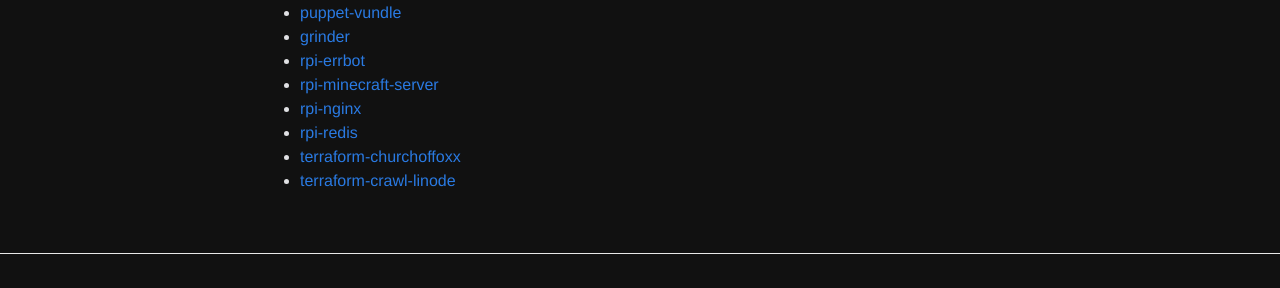
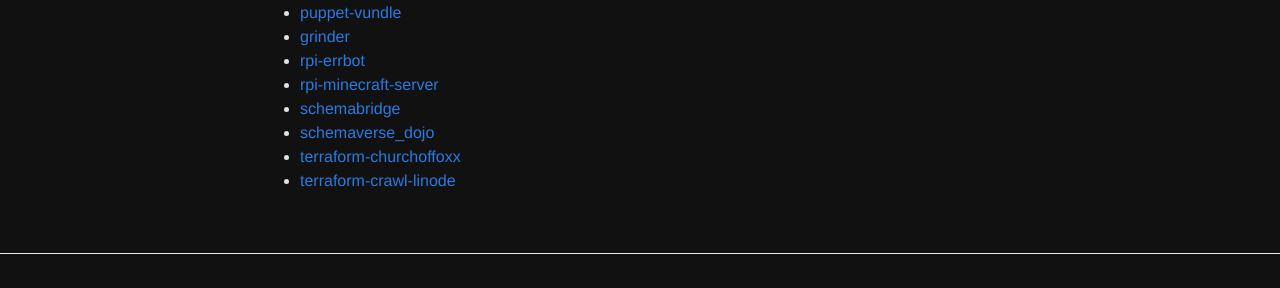
Before and after one commit to frozenfoxx/frozenfoxx.github.io, a Jekyll site: the page built from projects.md, in a window 1280 px wide. Shown: the part 706-994 px from the top of the page. Built offline with Jekyll 4.4.1, drawn with Linux system fonts in a browser that asks for light colours.

Commit message:
Update projects.md

```diff
--- a/projects.md
+++ b/projects.md
@@ -31,7 +31,7 @@
 * [grinder](https://github.com/frozenfoxx/grinder)
 * [rpi-errbot](https://hub.docker.com/r/frozenfoxx/rpi-errbot/)
 * [rpi-minecraft-server](https://github.com/frozenfoxx/rpi-minecraft-server)
-* [rpi-nginx](https://hub.docker.com/r/frozenfoxx/rpi-nginx/)
-* [rpi-redis](https://github.com/frozenfoxx/rpi-redis/)
+* [schemabridge](https://github.com/frozenfoxx/schemabridge)
+* [schemaverse_dojo](https://github.com/frozenfoxx/schemaverse_dojo)
 * [terraform-churchoffoxx](https://github.com/frozenfoxx/terraform-churchoffoxx)
 * [terraform-crawl-linode](https://github.com/frozenfoxx/terraform-crawl-linode)
```
